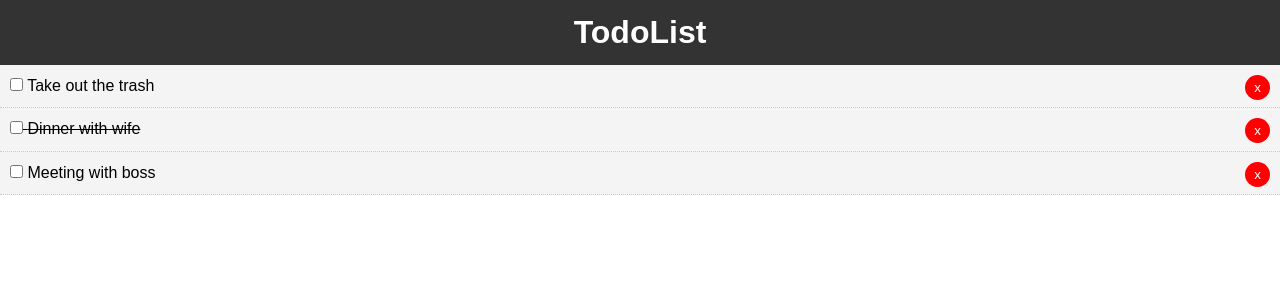
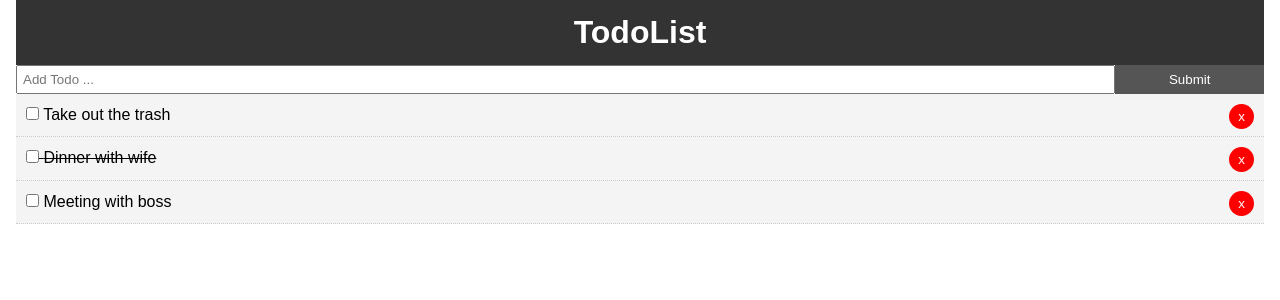
Before and after one commit to george-apazidis/react-crash-todo, a React (Create React App) app: page / in a window 1280 px wide. Shown: the top 300 px of the page. Built offline with nearby package versions, Linux system fonts and the light colour scheme.

Commit message:
created AddTodo component; added minor CSS

```diff
--- a/src/App.css
+++ b/src/App.css
@@ -13,3 +13,20 @@
   color: #333;
   text-decoration: none;
 }
+
+.container {
+  padding: 0 1rem;
+}
+
+.btn {
+  display: inline-block;
+  border: none;
+  background: #555;
+  color: #fff;
+  padding: 7px 20px;
+  cursor: pointer;
+}
+
+.btn:hover {
+  background: #666;
+}
--- a/src/App.js
+++ b/src/App.js
@@ -1,6 +1,7 @@
 import React, { Component } from "react";
 import Header from "./components/layout/Header";
 import Todos from "./components/Todos";
+import AddTodo from "./components/AddTodo";
 import "./App.css";
 
 class App extends Component {
@@ -46,13 +47,16 @@
   render() {
     return (
       <div className="App">
+        <div className="container">
           <Header />
+          <AddTodo />
           <Todos
             todos={this.state.todos}
             toggleComplete={this.toggleComplete}
             delTodo={this.delTodo}
           />
         </div>
+      </div>
     );
   }
 }
--- /dev/null
+++ b/src/components/AddTodo.js
@@ -0,0 +1,24 @@
+import React, { Component } from "react";
+
+export class AddTodo extends Component {
+  render() {
+    return (
+      <form style={{ display: "flex" }}>
+        <input
+          type="text"
+          name="title"
+          style={{ flex: "10", padding: "5px" }}
+          placeholder="Add Todo ..."
+        />
+        <input
+          type="submit"
+          value="Submit"
+          className="btn"
+          style={{ flex: "1" }}
+        />
+      </form>
+    );
+  }
+}
+
+export default AddTodo;
```
Lines whose indentation alone changed are shown as unchanged.
